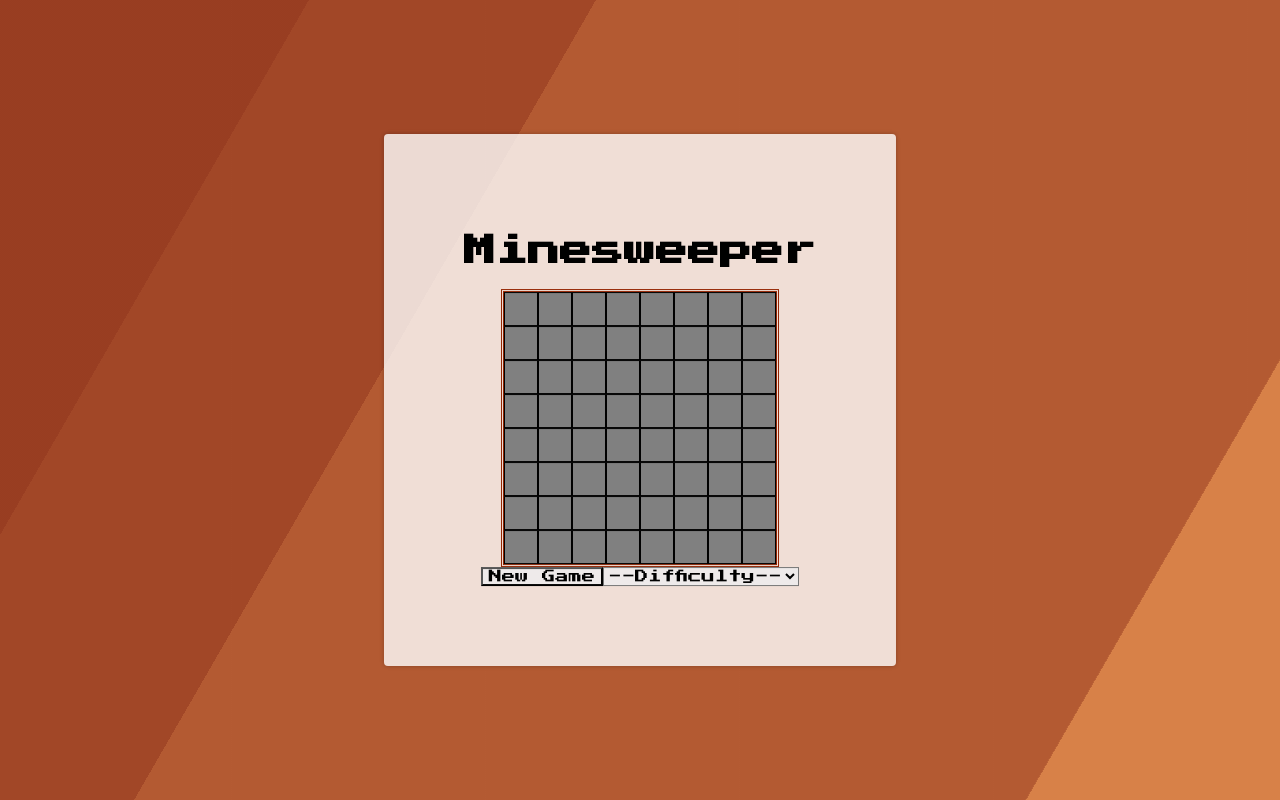
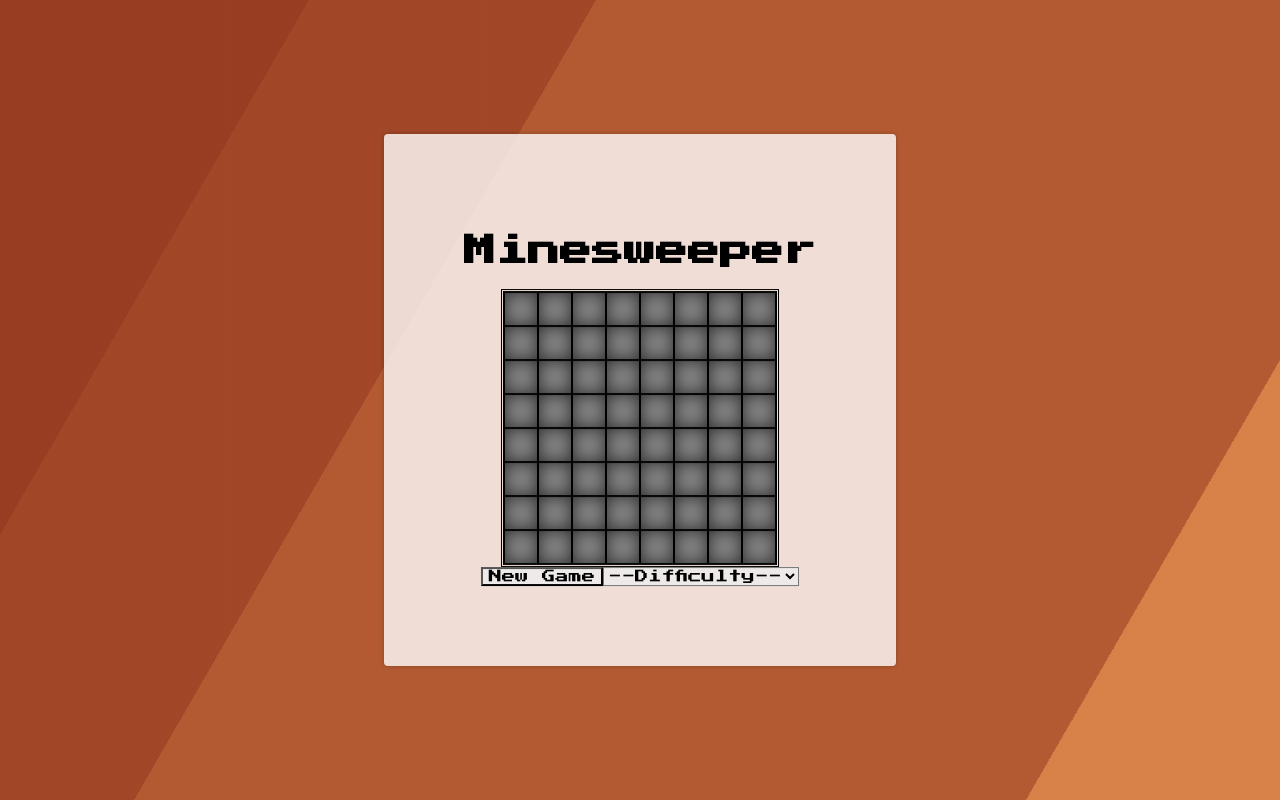
Before and after one commit to Chall008/minesweeper, a React (Create React App) app: page / in a window 1280 px wide. Built offline with nearby package versions, Linux system fonts and the light colour scheme.

Commit message:
Updating the api icons

```diff
--- a/src/App.jsx
+++ b/src/App.jsx
@@ -43,6 +43,17 @@ export class App extends Component {
     const game = await response.json()
     this.setState(game)
   }
+  turnCellIntoPic = (cell, rowIndex, columnIndex) => {
+    return (
+      <li
+        onClick={e => this.handleClickCell(rowIndex, columnIndex, e)}
+        onContextMenu={e => this.handleClickCell(rowIndex, columnIndex, e)}
+        key={columnIndex}
+      >
+        {cell}
+      </li>
+    )
+  }
 
   render() {
     // const minesLeft = this.state.mines === `Mines Left: ${this.state.mines}`
@@ -53,28 +64,28 @@ export class App extends Component {
     if (this.state.state === 'won') {
       header = 'YOU WIN!!!'
     }
-    // switch (cellValue){
-    //case '_':
-    //'revealed' = background color light grey
-    //break;
-    //case 'F':
-    //return 'fas fa-flag' color orange,
-    //break;
-    //case '*':
-    //return 'fas fa-bomb'
-    //break;
-    //case '@':
-    //return 'far fa-flag'
-    //break;
-    //default:
-    //}
+    // switch (cell){
+    // case '_':
+    // return
+    // break;
+    // case 'F':
+    // return 'fas fa-flag' color orange,
+    // break;
+    // case '*':
+    // return 'fas fa-bomb'
+    // break;
+    // case '@':
+    // return 'far fa-flag'
+    // break;
+    // default:
+    // }
 
     return (
       <div>
-        <div class="bg"></div>
-        <div class="bg bg2"></div>
-        <div class="bg bg3"></div>
-        <div class="content">
+        <div className="bg"></div>
+        <div className="bg bg2"></div>
+        <div className="bg bg3"></div>
+        <div className="content">
           <head>
             <script
               src="https://kit.fontawesome.com/956624ffd4.js"
@@ -87,19 +98,9 @@ export class App extends Component {
           <section>
             <ul>
               {this.state.board.map((row, rowIndex) =>
-                row.map((cell, columnIndex) => (
-                  <li
-                    onClick={e =>
-                      this.handleClickCell(rowIndex, columnIndex, e)
-                    }
-                    onContextMenu={e =>
-                      this.handleClickCell(rowIndex, columnIndex, e)
-                    }
-                    key={columnIndex}
-                  >
-                    {cell}
-                  </li>
-                ))
+                row.map((cell, columnIndex) =>
+                  this.turnCellIntoPic(cell, rowIndex, columnIndex)
+                )
               )}
             </ul>
           </section>
@@ -110,7 +111,7 @@ export class App extends Component {
               <option>--Difficulty--</option>
               <option>Easy</option>
               <option>Intermediate</option>
-              <option>Hard</option>
+              <option>Expert</option>
             </select>
           </footer>
         </div>
--- a/src/index.scss
+++ b/src/index.scss
@@ -62,22 +62,19 @@ header {
 section {
   display: flex;
   justify-content: center;
-  // padding: 0;
-  // margin: 0;
-  // background-color: rgb(2, 167, 243);
   align-items: center;
 }
 section ul {
   display: grid;
-  border: double rgb(148, 37, 3);
-  // justify-content: center;
-  // grid-template-columns: 1fr 1fr 1fr 1fr 1fr 1fr 1fr 1fr;
-  // grid-template-rows: 1fr 1fr 1fr 1fr 1fr 1fr 1fr 1fr;
+  border: double rgb(0, 0, 0);
   grid-template: repeat(8, 1fr) / repeat(8, 1fr);
-  // flex-wrap: wrap;
-  // align-items: center;
 }
 section li {
+  width: 300px;
+  height: 100px;
+  background-color: rgba(255, 255, 255, 0.4);
+  position: relative;
+  box-shadow: inset 0px 0px 16px 0px #2e2e2e;
   background-color: grey;
   display: flex;
   align-items: center;
@@ -86,12 +83,10 @@ section li {
 }
 
 ul li {
-  // display: flex;
   height: 32px;
   width: 32px;
   border: 1px solid;
   list-style: none;
-  // justify-content: center;
   text-align: center;
 }
 
```
